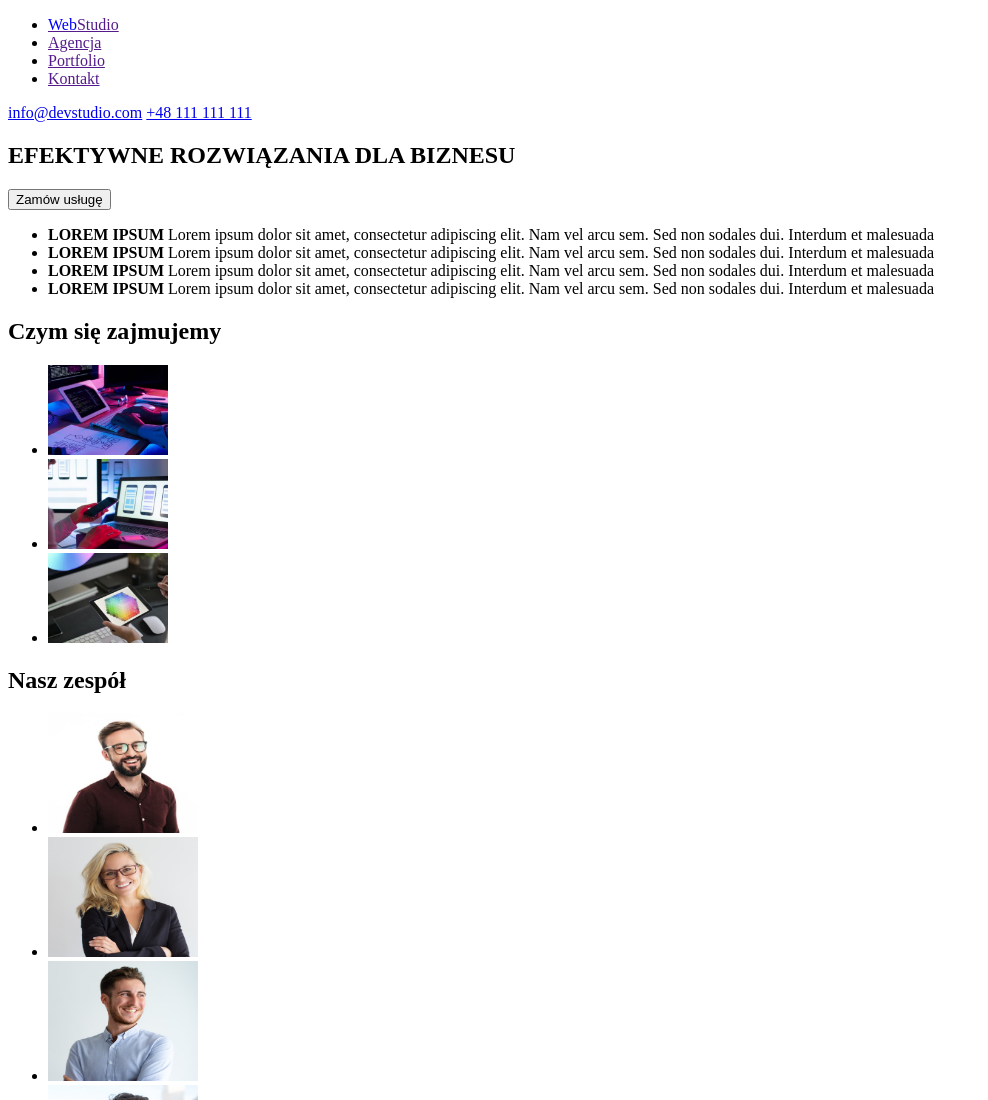
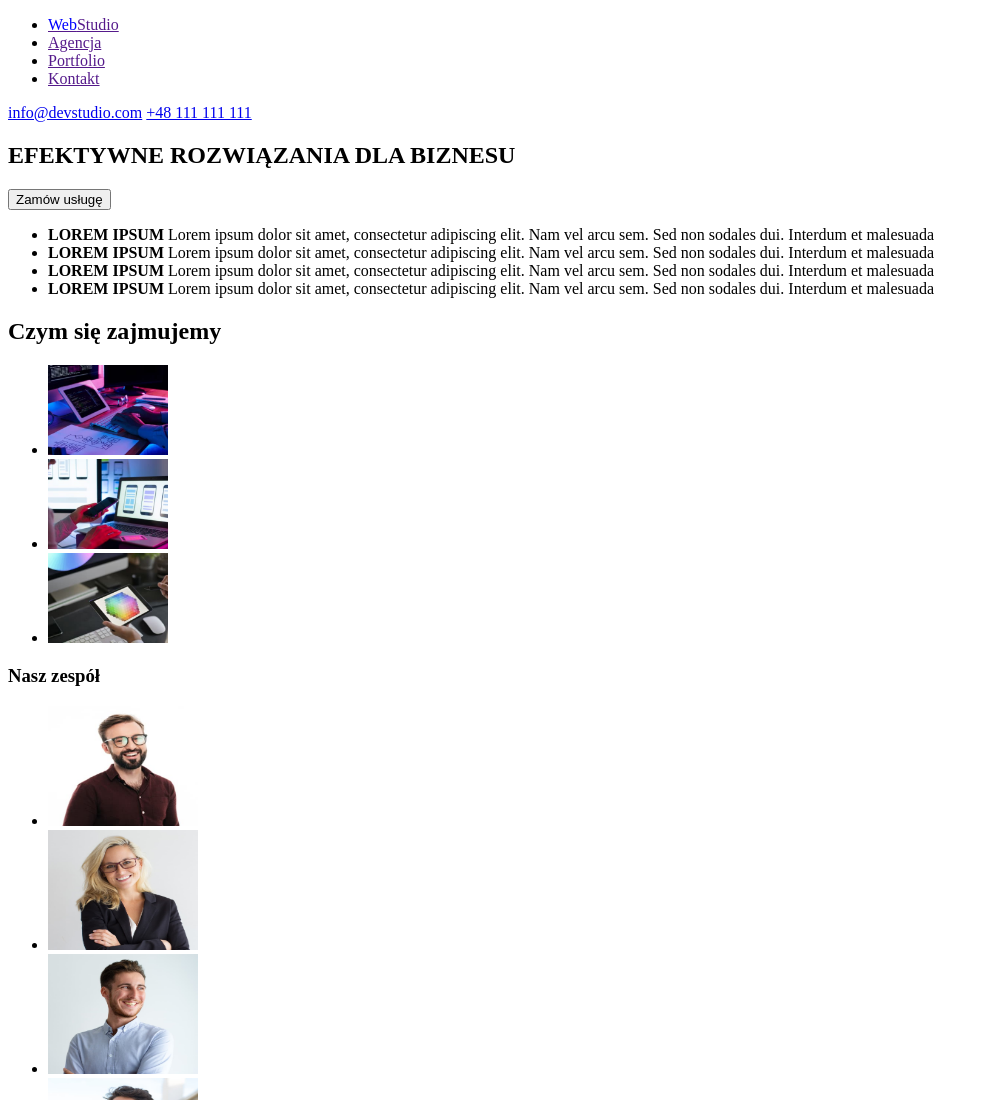
Before and after one commit to DSzadlowski/goit-markup-hw-01, a plain HTML site: page index.html in a window 1280 px wide. Shown: the top 1100 px of the page, without its empty margins (0-988 px from the left). Drawn offline with Linux system fonts and the light colour scheme.

Commit message:
wersja ostateczna 2

```diff
--- a/index.html
+++ b/index.html
@@ -42,7 +42,7 @@
     </section>
 
     <section>
-            <h2>Nasz zespół</h2>
+            <h3>Nasz zespół</h3>
             <ul>
                 <li><img src="images/osoba1.jpg" alt="Product Desinger" width="150" height="120"></li>
                 <li><img src="images/osoba2.jpg" alt="Frontend Developer" width="150" height="120"></li>
```
